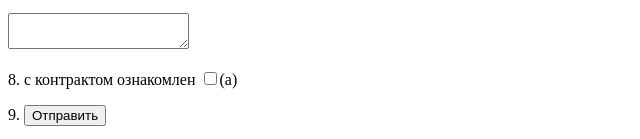
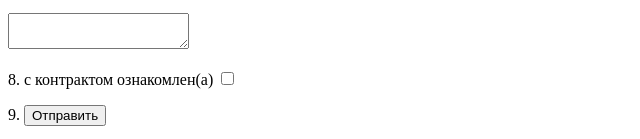
Before and after one commit to 1nfl1ght/vinogradov, a plain HTML site: page lab1/level2/level3/index.html in a window 1280 px wide. Shown: the part 1154-1293 px from the top of the page, 0-640 px from the left. Drawn offline with Linux system fonts and the light colour scheme.

Commit message:
Update index.html

```diff
--- a/lab1/level2/level3/index.html
+++ b/lab1/level2/level3/index.html
@@ -49,7 +49,7 @@
         </select>
         <p>7. Биография</p>
         <p><textarea name="comment"></textarea></p>
-        <p>8. с контрактом ознакомлен <input type="checkbox">(a)</p>
+        <p>8. с контрактом ознакомлен(a) <input type="checkbox"></p>
         <p>9. <input type="submit" value="Отправить"></p>
     </form>
 </body>
```
